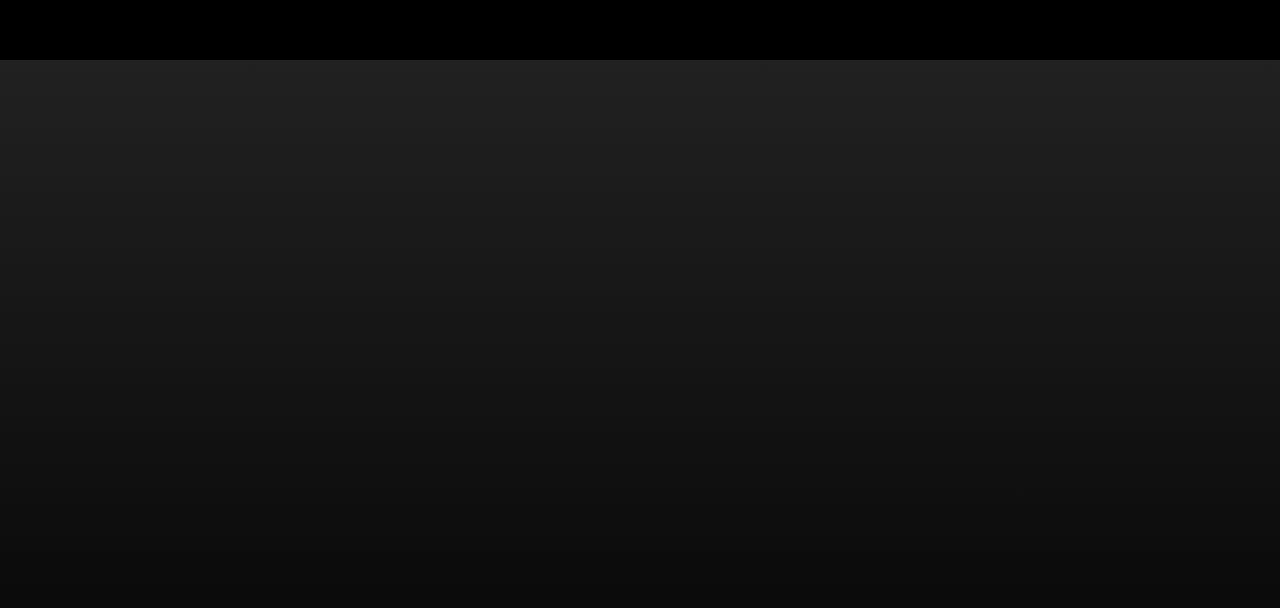
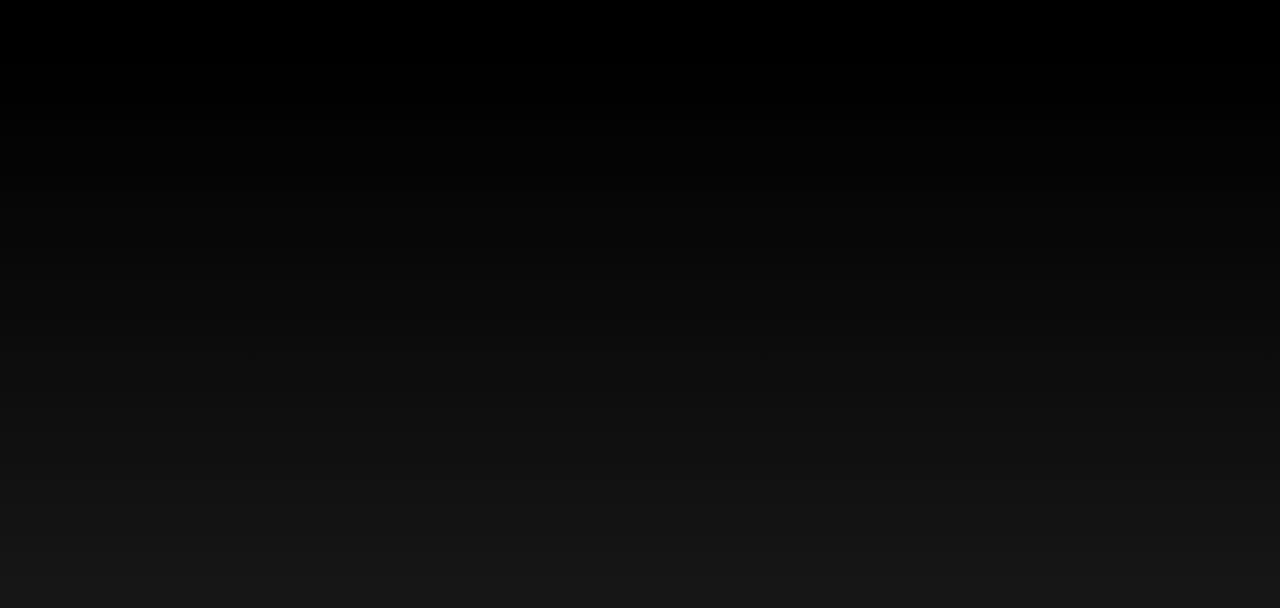
Before and after one commit to jettspanner123/SweatWebsite, a Next.js app: page / in a window 1280 px wide. Shown: the part 3940-4548 px from the top of the page. Built offline with nearby package versions, Linux system fonts and the light colour scheme.

Commit message:
some changes to ui

```diff
--- a/app/screens/HomeScreen.tsx
+++ b/app/screens/HomeScreen.tsx
@@ -586,7 +586,7 @@ const FeatureScreen = (): React.JSX.Element => {
                 {/*mouse thing*/}
                 <motion.div
                     animate={{scale: isFourthSectionHovered ? 1 : 0, top: fourthSectionMousePosition.y - (320 / 2), left: fourthSectionMousePosition.x - (320 / 2)}}
-                    transition={{ ease: [0.5, 1, 1, 1], duration: 0.5}}
+                    transition={{ ease: [0.5, 1, 1, 1], duration: 0.3}}
                     className={`fixed flex gap-[1rem] z-[100] pointer-events-none`}>
                     <div style={{background: ApplicationLinearGradient.current.appThanosGradient}}
                          className={`h-[20rem] aspect-square rounded-xl`}>
@@ -621,7 +621,7 @@ const FeatureScreen = (): React.JSX.Element => {
 
             {/*fifth section*/}
             <section
-                style={{background: ApplicationLinearGradient.current.appBackground}}
+                style={{background: ApplicationLinearGradient.current.appBackgroundInverted}}
                 className={`h-screen w-screen relative`}>
 
 
```
